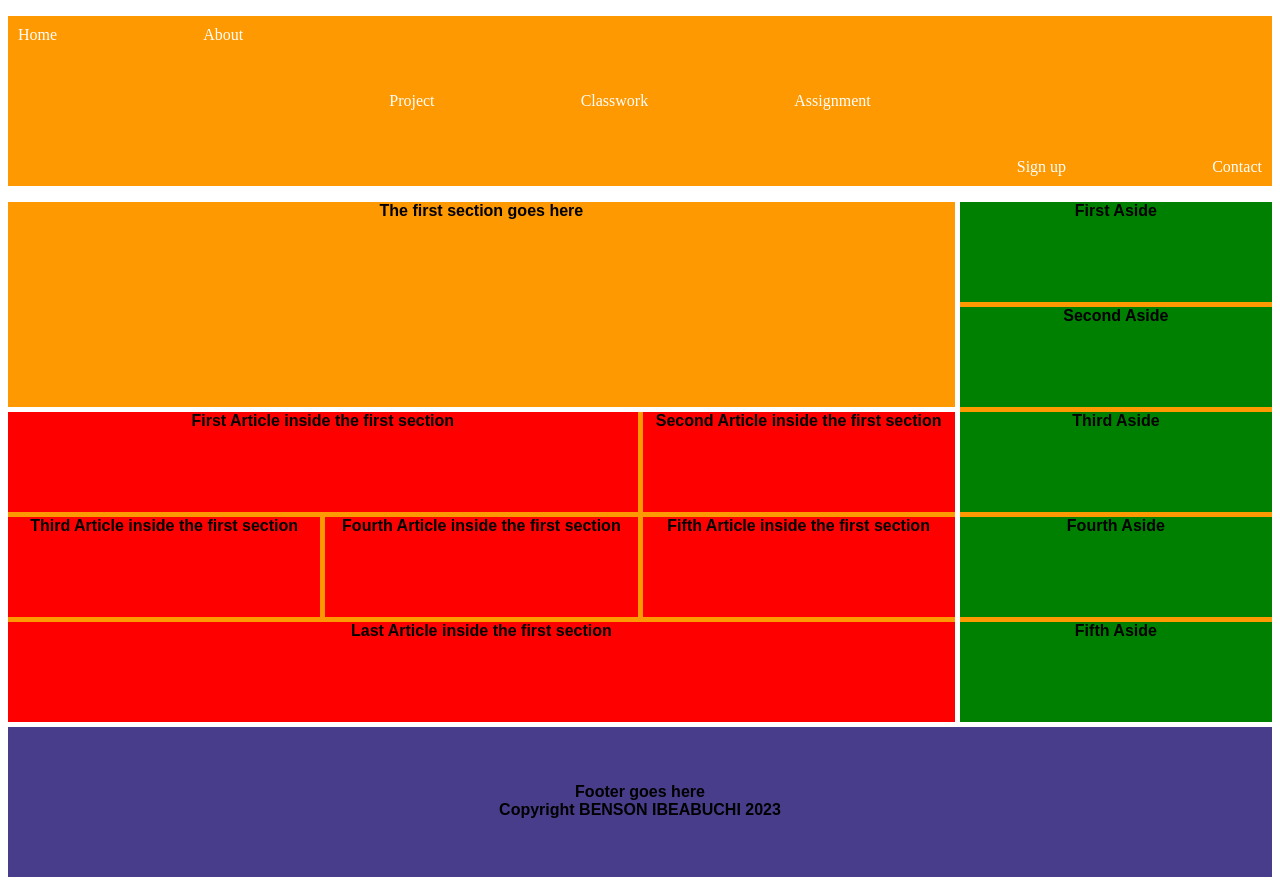
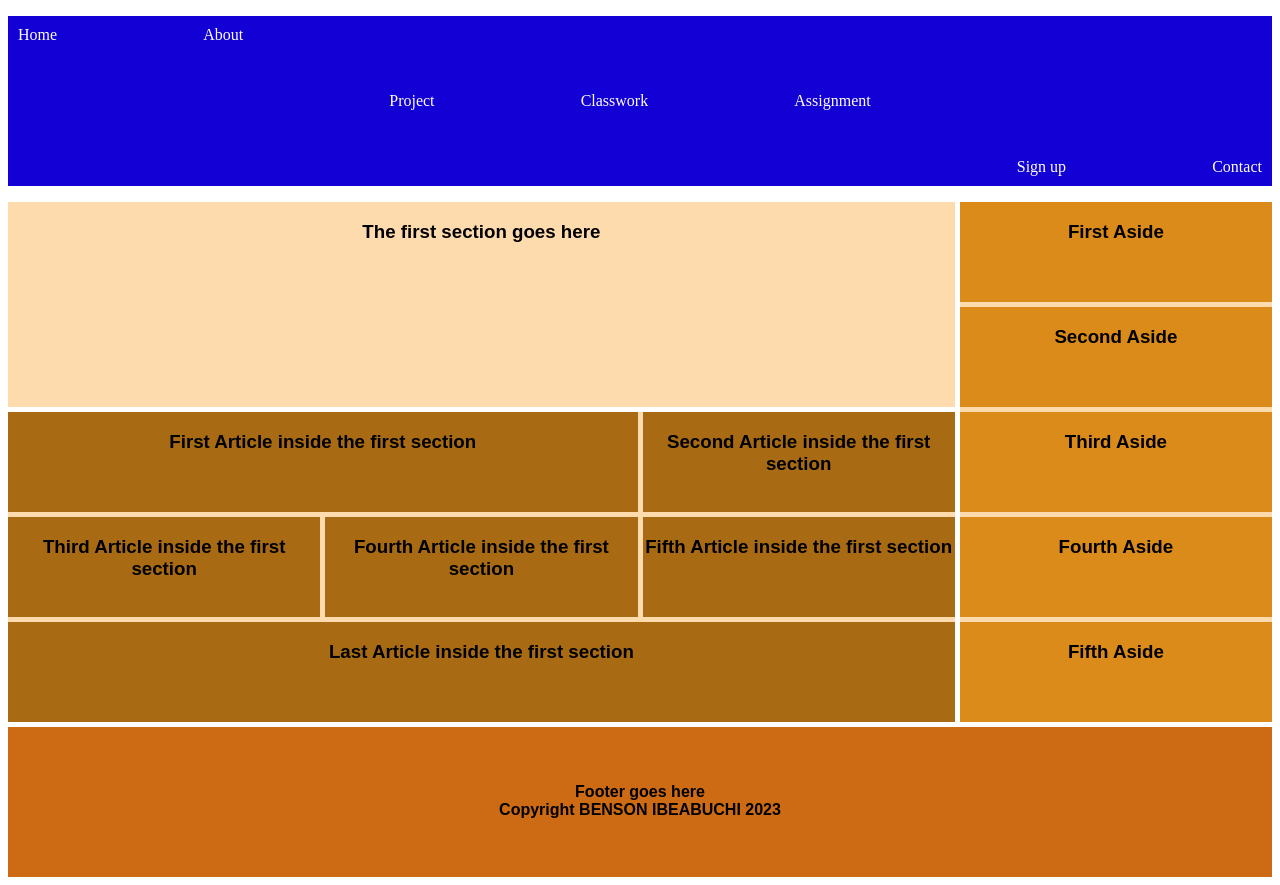
Before and after one commit to bensonibeabuchi/6B2, a plain HTML site: page assignment/grid_assignment.html in a window 1280 px wide. Drawn offline with Linux system fonts and the light colour scheme.

Commit message:
changed grid colors

```diff
--- a/assignment/grid_assignment.html
+++ b/assignment/grid_assignment.html
@@ -8,7 +8,7 @@
     <style>
         nav ul{
             list-style: none;
-            background-color: rgb(254, 153, 2);
+            background-color: #1200d5;
             display: flex;
             justify-content: space-between;
             align-items: center;
@@ -29,7 +29,7 @@
             color: white;
         }
         main > *{
-            background-color: rgb(254, 153, 2);
+            background-color: #fddbac;
         }
 
         main {
@@ -56,11 +56,11 @@
         }
         main > :nth-child(4){
             grid-area: d;
-            background-color: darkslateblue;
+            background-color: #CC6B14;
         }
 
         aside > *{
-            background-color: green;
+            background-color: #DB8B1A;
         }
         aside:first-of-type{
             display: grid;
@@ -70,7 +70,7 @@
         }
 
         section + section > *{
-            background-color: red;
+            background-color: #A86B14;
         }
 
         section + section{
@@ -106,9 +106,6 @@
         }
 
 
-
-
-
     </style>
 </head>
 <body>
@@ -126,21 +123,21 @@
         </nav>
     </header>
     <main>
-        <section>The first section goes here</section>
+        <section><h3>The first section goes here</h3></section>
         <section>
-            <article>First Article inside the first section</article>
-            <article>Second Article inside the first section</article>
-            <article>Third Article inside the first section</article>
-            <article>Fourth Article inside the first section</article>
-            <article>Fifth Article inside the first section</article>
-            <article>Last Article inside the first section</article>
+            <article><h3>First Article inside the first section</h3></article>
+            <article><h3>Second Article inside the first section</h3></article>
+            <article><h3>Third Article inside the first section</h3></article>
+            <article><h3>Fourth Article inside the first section</h3></article>
+            <article><h3>Fifth Article inside the first section</h3></article>
+            <article><h3>Last Article inside the first section</h3></article>
         </section>
         <aside>
-            <article>First Aside</article>
-            <article>Second Aside</article>
-            <article>Third Aside</article>
-            <article>Fourth Aside</article>
-            <article>Fifth Aside</article>
+            <article><h3>First Aside</h3></article>
+            <article><h3>Second Aside</h3></article>
+            <article><h3>Third Aside</h3></article>
+            <article><h3>Fourth Aside</h3></article>
+            <article><h3>Fifth Aside</h3></article>
         </aside>
         <footer>
             <p>
```
Also changed, not shown: classwork/new.html (added, +20 -0 lines).
